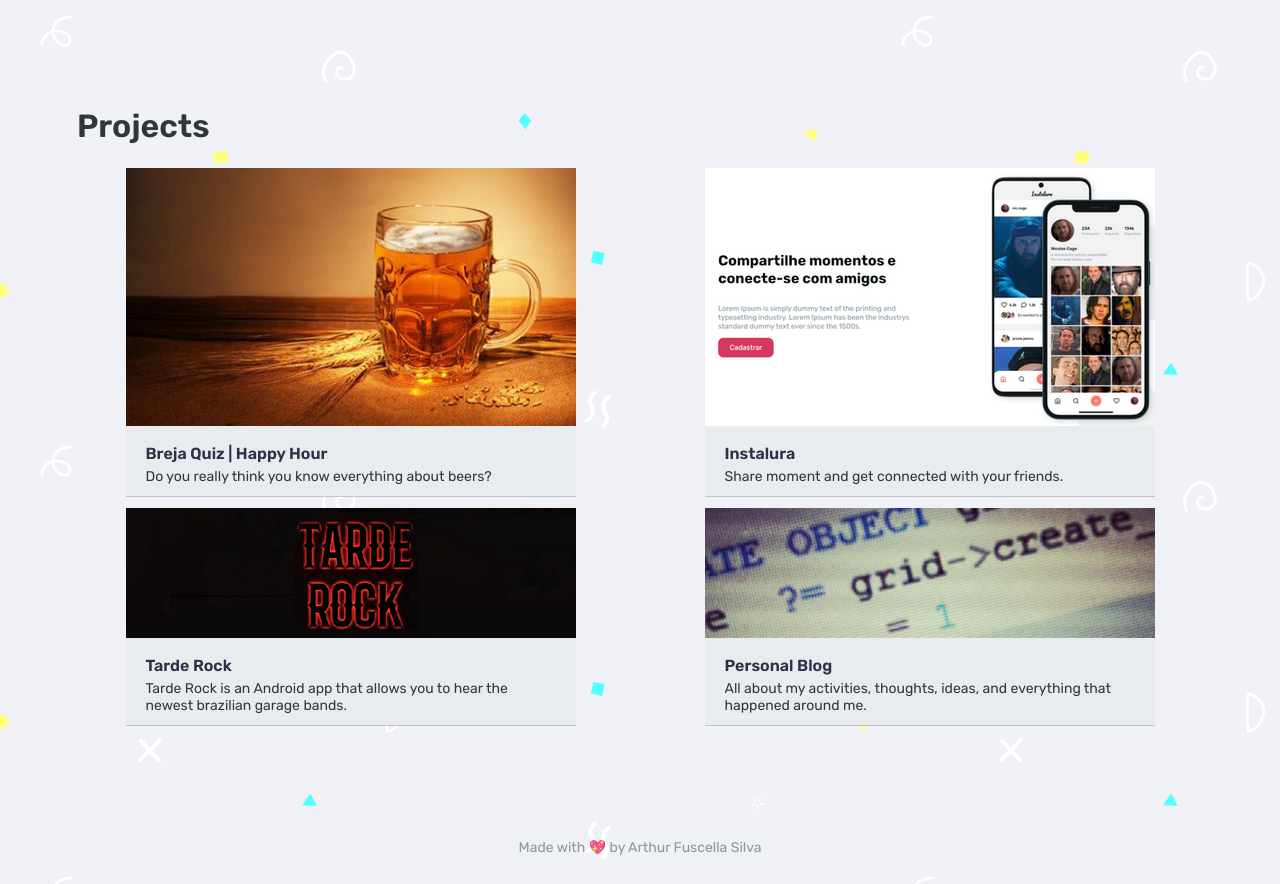
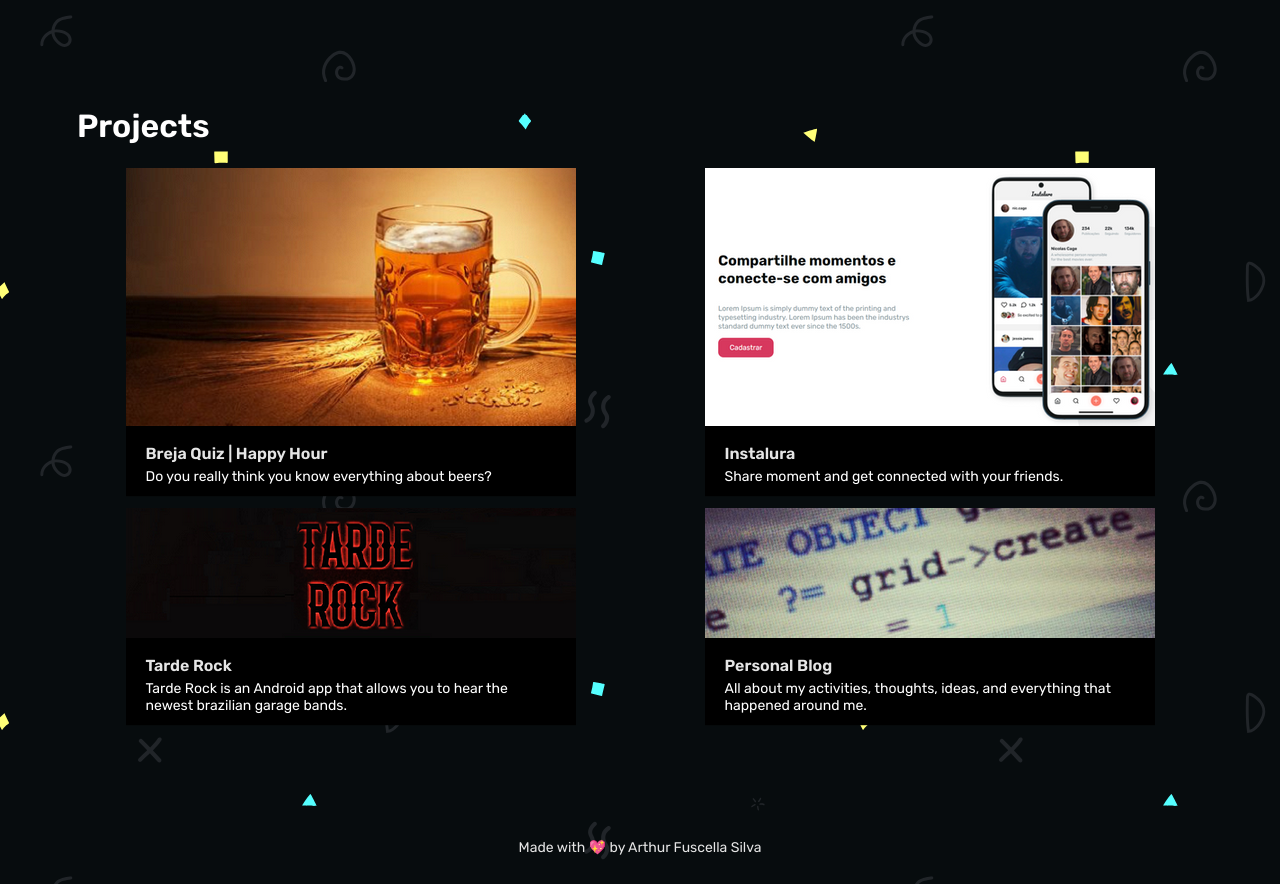
Before and after one commit to afuscella/react-portfolio, a Next.js app: page / in a window 1280 px wide. Shown: the part 978-1862 px from the top of the page. Built offline with nearby package versions, Linux system fonts and the light colour scheme.

Commit message:
added metadata component

```diff
--- a/pages/_app.tsx
+++ b/pages/_app.tsx
@@ -2,14 +2,14 @@ import React, { useState } from 'react';
 import { ThemeProvider } from 'styled-components';
 
 import type { AppProps } from 'next/app';
-import Head from 'next/head';
 
 import ThemeContext from '@/context/Theme';
 import GlobalStyle from '@/themes/GlobalStyle';
 import theme, { colors } from '@/themes/index';
+import { Meta } from '@/components/commons/Meta';
 
 export default function App({ Component, pageProps }: AppProps) {
-  const [themeName, setThemeName] = useState<string>('light');
+  const [themeName, setThemeName] = useState<string>('dark');
 
   function themeToggler() {
     setThemeName(themeName === 'dark' ? 'light' : 'dark');
@@ -17,14 +17,7 @@ export default function App({ Component, pageProps }: AppProps) {
 
   return (
     <>
-      <Head>
-        <title>Arthur Fuscella Silva - Portfólio</title>
-        <link rel="preconnect" href="https://fonts.gstatic.com" />
-        <link
-          href="https://fonts.googleapis.com/css2?family=Rubik:ital,wght@0,300;0,400;0,500;0,600;0,700;0,800;0,900;1,300;1,400;1,500;1,600;1,700;1,800;1,900&display=swap"
-          rel="stylesheet"
-        />
-      </Head>
+      <Meta />
 
       <ThemeContext.Provider value={{ themeName, themeToggler }}>
         <ThemeProvider theme={{ ...theme, colors: colors[themeName] }}>
--- /dev/null
+++ b/src/components/commons/Meta/index.tsx
@@ -0,0 +1,24 @@
+import Head from 'next/head'
+import { HOME_OG_IMAGE_URL } from '@/lib/constants';
+
+export function Meta() {
+  return (
+    <Head>
+      <title>Arthur Fuscella Silva - Portfólio</title>
+      <link rel="preconnect" href="https://fonts.gstatic.com" />
+      <link
+        href="https://fonts.googleapis.com/css2?family=Rubik:ital,wght@0,300;0,400;0,500;0,600;0,700;0,800;0,900;1,300;1,400;1,500;1,600;1,700;1,800;1,900&display=swap"
+        rel="stylesheet"
+      />
+
+      <meta name="msapplication-TileColor" content="#000000" />
+      <meta name="theme-color" content="#000" />
+
+      <meta
+        name="description"
+        content="My personal portfolio, with projects, thoughts and ideas. Hope you like it."
+      />
+      <meta property="og:image" content={HOME_OG_IMAGE_URL} />
+    </Head>
+  )
+}
--- /dev/null
+++ b/src/lib/constants.ts
@@ -0,0 +1,2 @@
+export const HOME_OG_IMAGE_URL =
+  'https://github.com/afuscella.png'
--- a/tsconfig.json
+++ b/tsconfig.json
@@ -26,6 +26,9 @@
       "@/context/*": [
         "src/context/*"
       ],
+      "@/lib/*": [
+        "src/lib/*"
+      ],
       "@/themes/*": [
         "src/themes/*"
       ],
```
